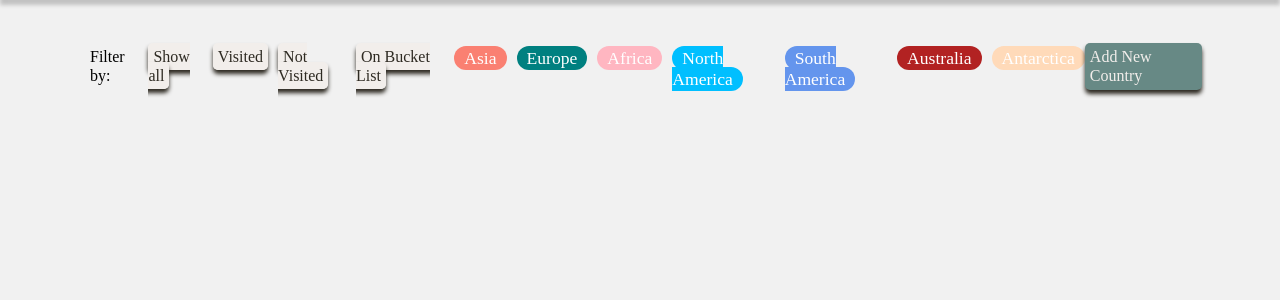
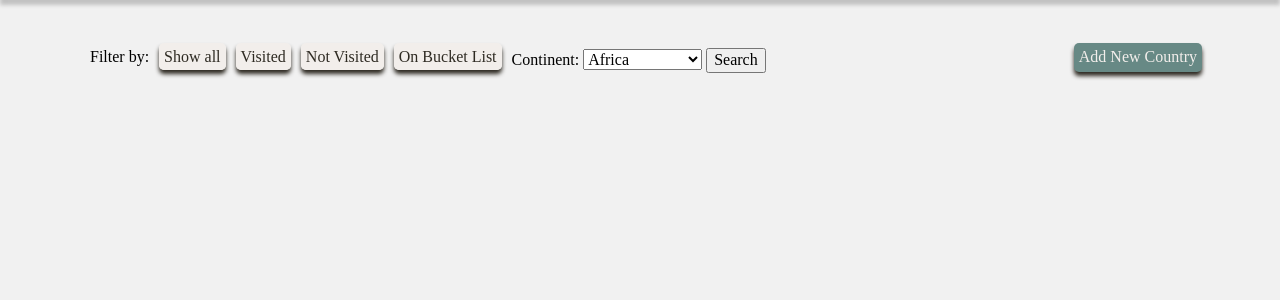
Before and after one commit to mldrenth/travel_bucket_list, a Flask app: page /countries in a window 1280 px wide; the page is wider, and only the part inside the window is pictured. Shown: the part 58-358 px from the top of that part. Run offline with Flask 2, Linux system fonts and the light colour scheme; data that the repository does not hold is empty; some libraries are stand-ins or nearby versions.

Commit message:
Change continent search to declutter menu

```diff
--- a/controllers/countries_controller.py
+++ b/controllers/countries_controller.py
@@ -49,15 +49,11 @@ def show_filtered_countries(option,state):
 
 #FILTER BY CONTINENT
 #GET '/countries/filter/<continent>
-@countries_blueprint.route("/countries/filter/<continent>")
-def show_countries_by_continent(continent):
-    formated_continent = continent.capitalize()
-    if formated_continent == "Na":
-        formated_continent = "North America"
-    elif formated_continent == "Sa":
-        formated_continent = "South America"
-    countries = country_repository.select_by_continent(formated_continent)
-    return render_template("countries/index.html", title = "Countries", countries = countries)
+@countries_blueprint.route("/countries/filter/continent" , methods=["POST"])
+def show_countries_by_continent():
+    continent = request.form['continent']
+    countries = country_repository.select_by_continent(continent)
+    return render_template("countries/index.html", title = "Countries", countries = countries, continent = continent)
 
 
 #EDIT
--- a/templates/countries/index.html
+++ b/templates/countries/index.html
@@ -6,13 +6,24 @@
             <li><a href="/countries/filter/visited/true">Visited</a></li>
             <li><a href="/countries/filter/visited/false">Not Visited</a></li>
             <li><a href="/countries/filter/want_to_visit/true">On Bucket List</a></li>
-            <li ><a class="continent-link" href="/countries/filter/asia"><span class="continent-span continent-span-asia">Asia</span></a></li>
-            <li ><a class="continent-link" href="/countries/filter/europe"><span class="continent-span continent-span-europe">Europe</span></a></li>
-            <li ><a class="continent-link" href="/countries/filter/africa"><span class="continent-span continent-span-africa">Africa</span></a></li>
-            <li ><a class="continent-link" href="/countries/filter/na"><span class="continent-span continent-span-na">North America</span></a></li>
-            <li ><a class="continent-link" href="/countries/filter/sa"><span class="continent-span continent-span-sa">South America</span></a></li>
-            <li ><a class="continent-link" href="/countries/filter/australia"><span class="continent-span continent-span-australia">Australia</span></a></li>
-            <li ><a class="continent-link" href="/countries/filter/antarctica"><span class="continent-span continent-span-antarctica">Antarctica</span></a></li>
+            <li>
+                <form action="/countries/filter/continent" method="post" > <label for="continent">Continent:</label>
+                    <select id="continent" name="continent">
+                        <option value="Africa"{% if continent=="Africa" %}
+                            selected ="selected"
+                        {% endif %}>Africa</option>
+                        <option value="Antarctica" {% if continent=="Antarctica" %}
+                        selected="selected"
+                    {% endif %}>Antarctica</option>
+                        <option value="Asia"{% if continent=="Asia" %} selected="selected" {% endif %}>Asia</option>
+                        <option value="Australia" {% if continent=="Australia" %} selected="selected" {% endif %}>Australia</option>
+                        <option value="Europe" {% if continent=="Europe" %} selected="selected" {% endif %}>Europe</option>
+                        <option value="North America"{% if continent=="North America" %} selected="selected" {% endif %}>North America</option>
+                        <option value="South America" {% if continent=="South America" %} selected="selected" {% endif %}>South America</option>
+                    </select>
+                    <button type="submit">Search</button>
+                </form>
+            </li>
         </ul>
         <a href="/countries/new">Add New Country</a>
     </menu>
--- a/templates/index.html
+++ b/templates/index.html
@@ -10,7 +10,7 @@
         <div class="status-wrapper status-total">
 
             <div class="progress-bar" style="height: 24px; width: 100%;">
-                <div class="percentage" style="height: 24px; width: {{percentage}}%;">{{ percentage }}%</div>
+                <div class="percentage" style="height: 24px; width:{{percentage}}%;">{{ percentage }}%</div>
             </div>
         </div>
     </div>
```
